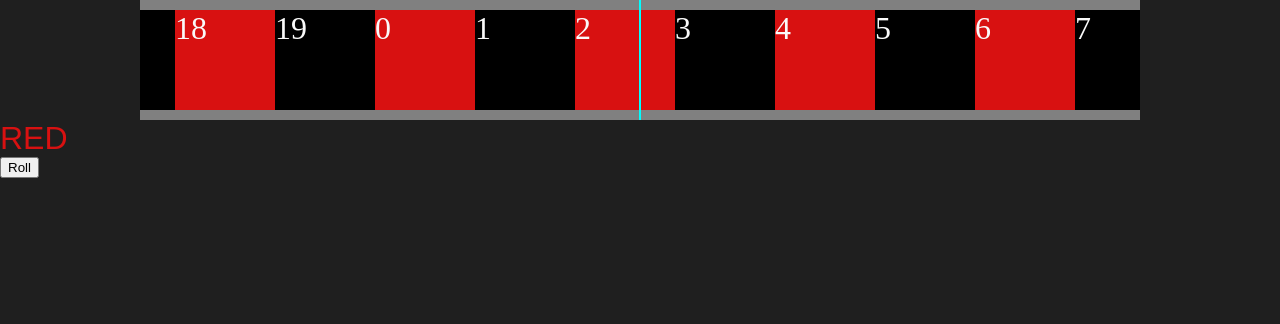
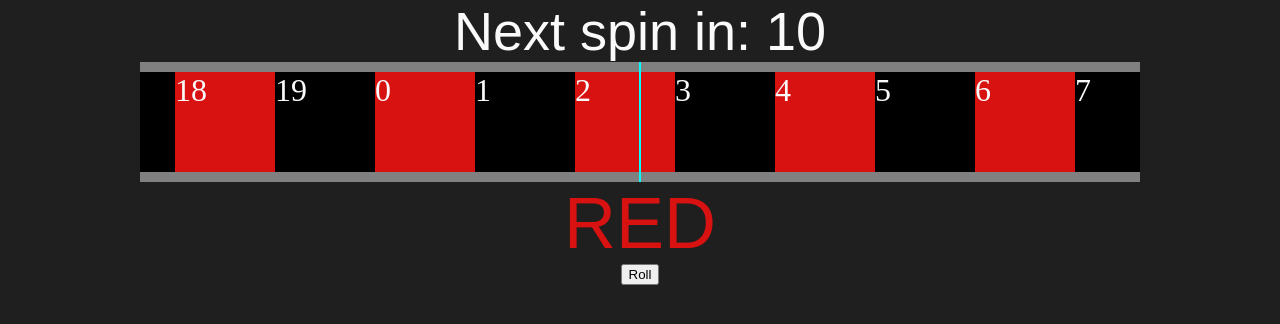
Before and after one commit to vladrotariu1/react-roulette, a React (Create React App) app: page / in a window 1280 px wide. Shown: the top 324 px of the page. Built offline with nearby package versions, Linux system fonts and the light colour scheme.

Commit message:
Time-Counter component created

```diff
--- a/src/App.css
+++ b/src/App.css
@@ -1,11 +1,14 @@
 .roulette-wrapper {
+    align-items: center;
     display: flex;
+    flex-direction: column;
     justify-content: center;
 }
 
 .winner-slot-color {
     font-family: sans-serif;
-    font-size: 32px;
+    font-size: 72px;
+    justify-content: center;
 }
 
 .winner-slot-red {
--- a/src/App.tsx
+++ b/src/App.tsx
@@ -1,9 +1,12 @@
 import React, { useState } from 'react';
 import './App.css';
 import Roulette from './components/Roulette/Roulette';
+import TimeCountdown from './components/Time-Countdown/Time-Countdown';
 import { SLOT_COLOR_RED } from './utils/constants';
 
 function App() {
+
+  console.log('here');
 
   const [ buttonClickData, setButtonClickData ] = useState(0);
   const [ winnerSlotColorData, setWinnerSlotColorData ] = useState('Color');
@@ -13,13 +16,13 @@ function App() {
   }
 
   return (
-    <div>
+    <div className='roulette-wrapper'>
 
-      <div className='roulette-wrapper'>
-        <Roulette
-          setWinnerSlotColor={ setWinnerSlotColorData }
-          buttonClick={ buttonClickData } />
-      </div>
+      <TimeCountdown />
+
+      <Roulette
+        setWinnerSlotColor={ setWinnerSlotColorData }
+        buttonClick={ buttonClickData } />
 
       <div
         className={
@@ -30,7 +33,6 @@ function App() {
       </div>
 
       <button onClick={ handleRoll }>Roll</button>
-
     </div>
   );
 }
--- /dev/null
+++ b/src/components/Time-Countdown/Time-Countdown.css
@@ -0,0 +1,5 @@
+.time-countdown {
+    color: #fafafa;
+    font-size: 54px;
+    font-family: sans-serif;
+}
--- /dev/null
+++ b/src/components/Time-Countdown/Time-Countdown.tsx
@@ -0,0 +1,17 @@
+import React, { useState } from "react";
+import './Time-Countdown.css'
+
+function TimeCountdown() {
+
+    const [timeData, setTimeData] = useState(10);
+
+    const countDownInterval = setInterval(() => {
+        // setTimeData(time => time - 1);
+    }, 1000);
+
+    return (
+        <div className="time-countdown">Next spin in: {timeData}</div>
+    );
+}
+
+export default TimeCountdown;
```
